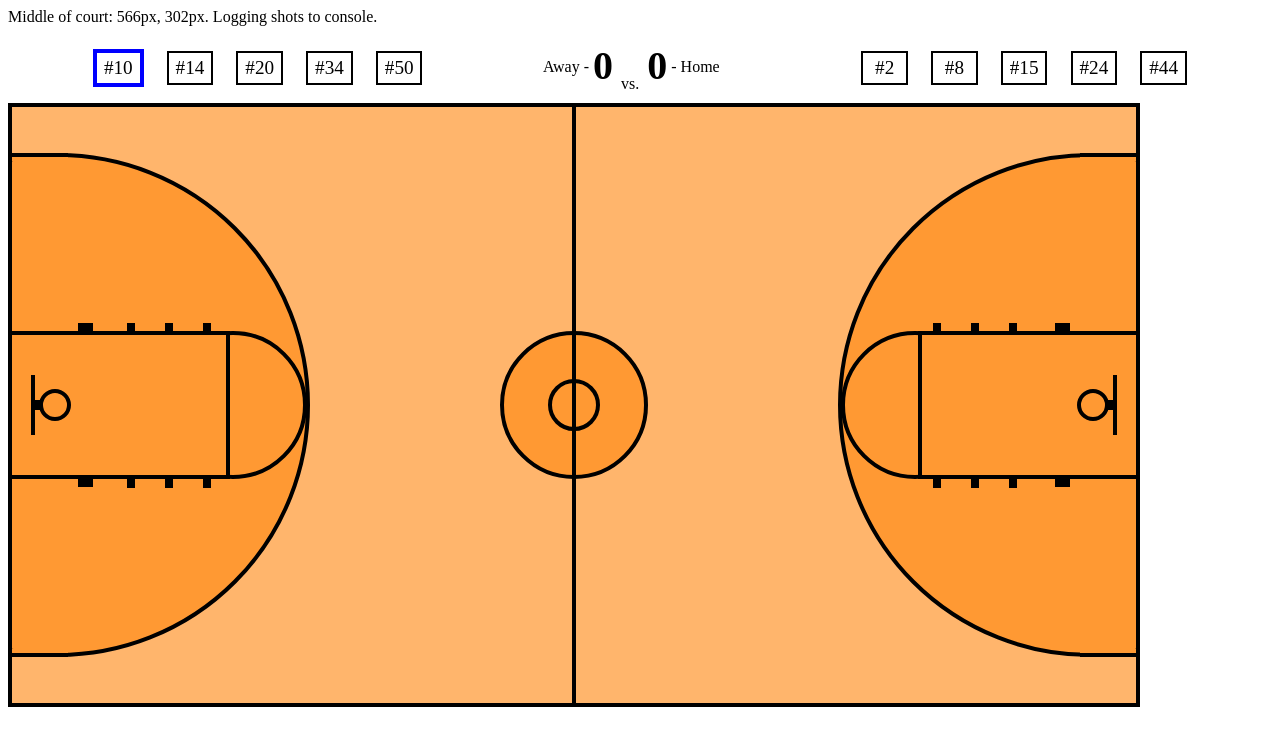
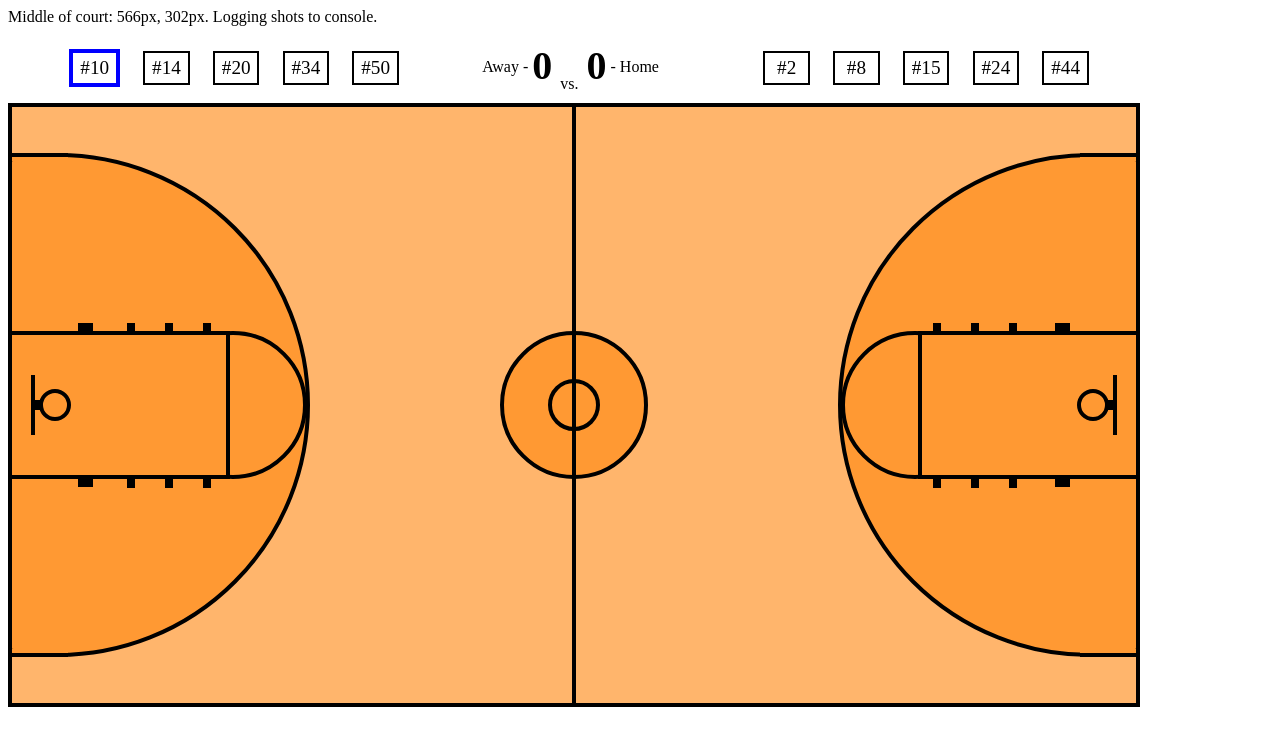
Before and after one commit to Abundnce10/basketball_stats, a plain HTML site: page basketball_court.html in a window 1280 px wide. Drawn offline with nearby package versions, Linux system fonts and the light colour scheme.

Commit message:
Set width for 'game' div

```diff
--- a/styles.css
+++ b/styles.css
@@ -1,3 +1,7 @@
+#game {
+    width: 1140px;
+}
+
 #basketball_court {
     background-color: #FFB56C;
 }
```
